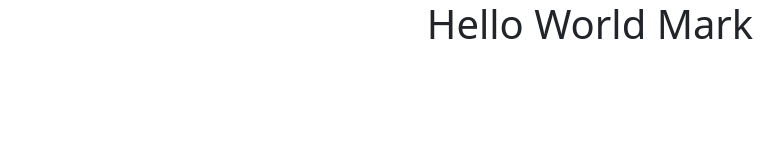
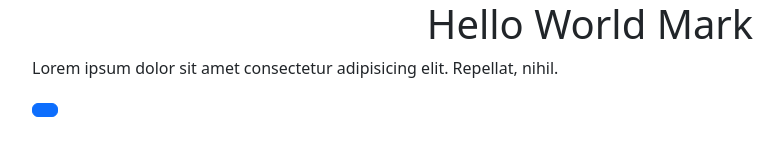
Before and after one commit to markjffrsn/sample-project, a website: page index.html in a window 1280 px wide. Shown: the whole page, without its empty margins (50-832 px from the left). Drawn offline with nearby package versions, Linux system fonts and the light colour scheme.

Commit message:
Update index.html

```diff
--- a/index.html
+++ b/index.html
@@ -13,6 +13,11 @@
 	<body>
 		<div class="container">
 			<h1 class="text-center">Hello World Mark</h1>
+			<p>
+				Lorem ipsum dolor sit amet consectetur adipisicing elit. Repellat,
+				nihil.
+			</p>
+			<button class="btn btn-primary"></button>
 		</div>
 
 		<!-- Bootstrap JS CDN Link -->
```
